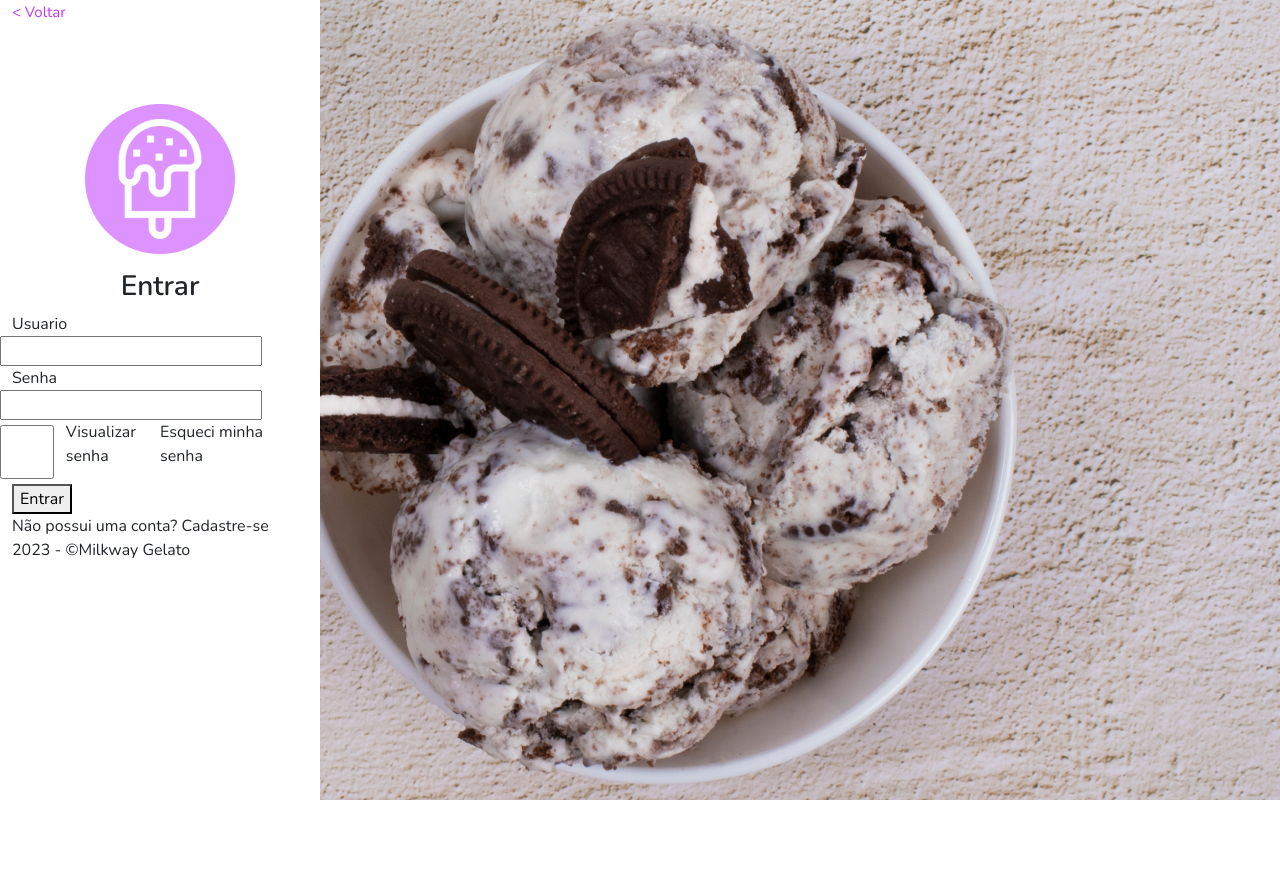
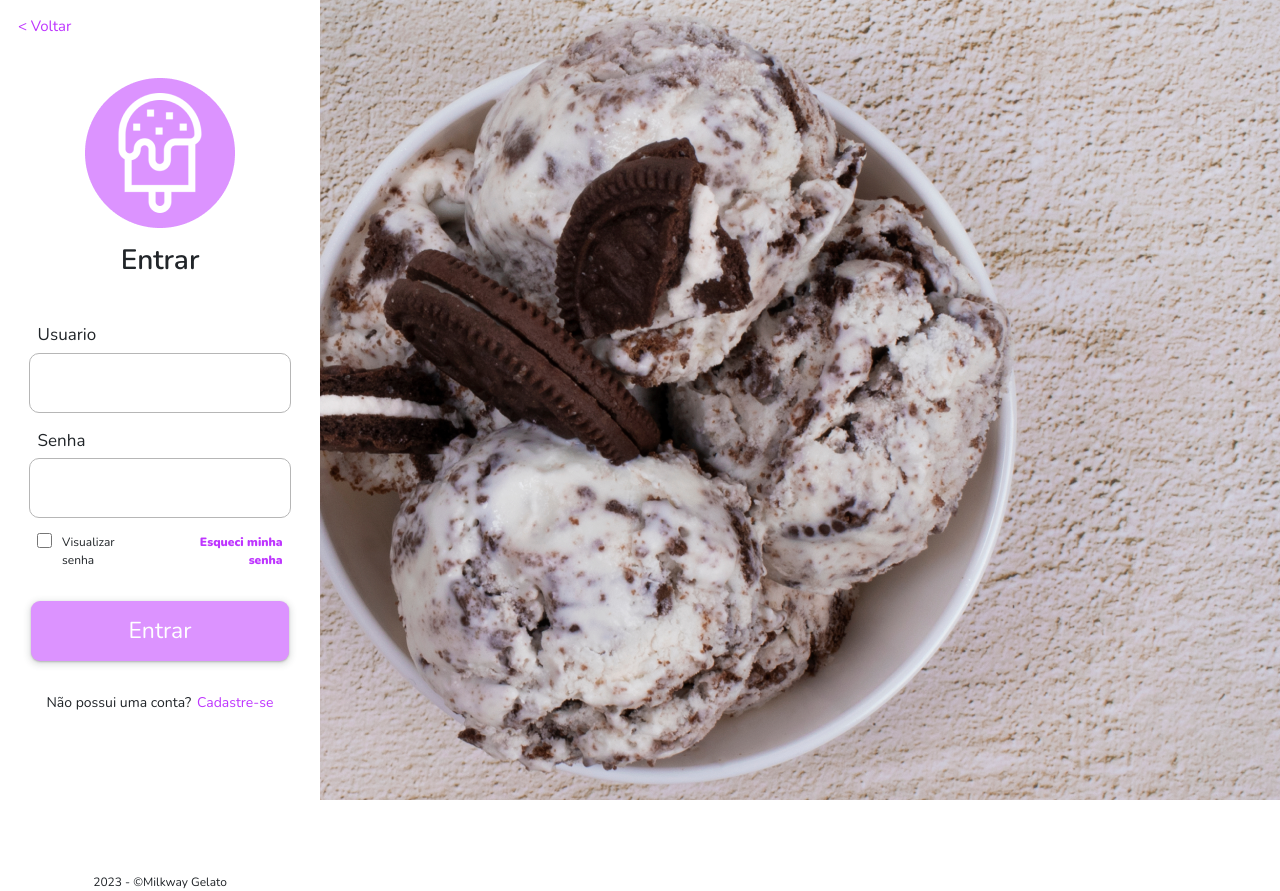
Before and after one commit to Siribio/Milkway, a PHP site: page /login.html in a window 1280 px wide. Before the commit the page ends 800 px from the top, so only its background shows below. Run offline with PHP 8.4, Linux system fonts and the light colour scheme.

Commit message:
front_login pronto!

```diff
--- a/login.html
+++ b/login.html
@@ -16,25 +16,25 @@
         </div>
 
         <div class="img_logo text-center mt-10">
-            <img src="./src/img/logo_milkway.png" alt="">
+            <img src="./src/img/logo_milkway.webp" alt="">
         </div>
 
         <h3 class="text-center">Entrar</h3>
 
-        <form action="" class="row">
-            <label for="user_cred">Usuario</label>
+        <form action="" class="row form_login">
+            <label class="label_sty" for="user_cred">Usuario</label>
             <input id="user_cred" class="input_default" type="text" placeholder="">
-            <label for="pass_cred">Senha</label>
+            <label class="label_sty" for="pass_cred">Senha</label>
             <input id="pass_cred" class="input_default" type="text" placeholder=""" type="password">
         </form>
 
-        <div class="forget_pass row">
-            <div class="check_pass col row" >
-                <input type="checkbox" name="" id="see_pass" class="col">
-                <p class="col">Visualizar senha</p>
+        <div class="forget_pass row align-items-center">
+            <div class="check_pass d-flex col" >
+                <input type="checkbox" name="" id="see_pass" class="">
+                <span class="">Visualizar senha</span>
             </div>
 
-            <span class="forget_pass_btn col">Esqueci minha senha</span>
+            <p class="forget_pass_btn col">Esqueci minha senha</p>
         </div>
 
         <button id="submit_btn">Entrar</button>
@@ -45,8 +45,7 @@
         </div>
 
 
-
-        <span>2023 - ©Milkway Gelato</span>
+        <span class="name_rights">2023 - ©Milkway Gelato</span>
     </section>
 
     <section class="img_comp col-9 p-0">
--- a/src/css/login/style.css
+++ b/src/css/login/style.css
@@ -17,16 +17,126 @@ span#btn_return {
   background-position: right center;
 }
 
-div.img_logo{
-    margin-top: 10dvh;
+div.img_logo {
+  margin-top: 5dvh;
 }
 
-h3{
-    font-weight: 600;
-    margin-top: 2dvh;
+h3 {
+  font-weight: 600;
+  margin-top: 2dvh;
 }
 
-input.input_default{
-    display: flex;
-    width:  82%;
+input.input_default {
+  display: flex;
+  width: 82%;
+  border-radius: 10px;
+  height: 60px;
+  border: 1px solid #b6b6b6;
+  font-size: 20px;
+  margin-top: 5px;
 }
+
+form.form_login {
+  display: flex;
+  justify-content: center;
+  margin-top: 30px;
+}
+
+label.label_sty {
+  display: flex;
+  width: 84%;
+  font-size: 17px;
+  margin-top: 15px;
+}
+
+#see_pass {
+  display: flex;
+  height: 15px;
+  width: 15px;
+  margin-right: 10px;
+}
+
+.forget_pass {
+  display: flex;
+  width: 91%;
+  margin: auto;
+  margin-top: 15px;
+  align-items: center;
+  font-size: 12px;
+}
+
+.forget_pass_btn {
+  text-align: right;
+  margin: auto;
+  color: var(--purple-medium);
+  cursor: pointer;
+  font-weight: 1000;
+  transition: all 0.2s;
+}
+.forget_pass_btn:hover {
+  text-decoration: underline;
+}
+
+button#submit_btn {
+  display: flex;
+  width: 87%;
+  margin: 0 auto;
+  border: none;
+  margin-top: 32px;
+  height: 60px;
+  justify-content: center;
+  align-items: center;
+  font-size: 23px;
+  color: #ffffff;
+  cursor: pointer;
+  border-radius: 9px;
+  background-color: var(--purple-soft);
+  transition: all 0.3s;
+  box-shadow: rgba(60, 64, 67, 0.3) 0px 1px 2px 0px,
+    rgba(60, 64, 67, 0.15) 0px 2px 6px 2px;
+}
+
+button#submit_btn:hover {
+  background-color: var(--purple-medium);
+  transform: scale(1.03);
+}
+
+div.signin_sec {
+  display: flex;
+  margin: auto;
+  justify-content: center;
+  margin-top: 31px;
+  font-size: 14px;
+}
+
+.sign_btn {
+  display: flex;
+  color: var(--purple-medium);
+  margin-left: 2%;
+  cursor: pointer;
+  transition: all 0.3s;
+}
+
+.sign_btn:hover {
+  text-decoration: underline;
+  color: var(--purple-medium);
+}
+
+#btn_return {
+  display: flex;
+  margin-top: 15px;
+  cursor: pointer;
+  margin-left: 2%;
+  transition: all 0.3s;
+}
+
+#btn_return:hover {
+  text-decoration: underline;
+}
+
+.name_rights{
+  display: flex;
+    font-size: 12px;
+    margin-top: 160px;
+    justify-content: center;
+}
--- a/src/css/main.css
+++ b/src/css/main.css
@@ -2,4 +2,5 @@
 
 :root {
     --purple-medium: #BE35FF;
+    --purple-soft: #DC93FF;
 }
```
Also changed, not shown: src/img/logo_milkway.webp (added).
